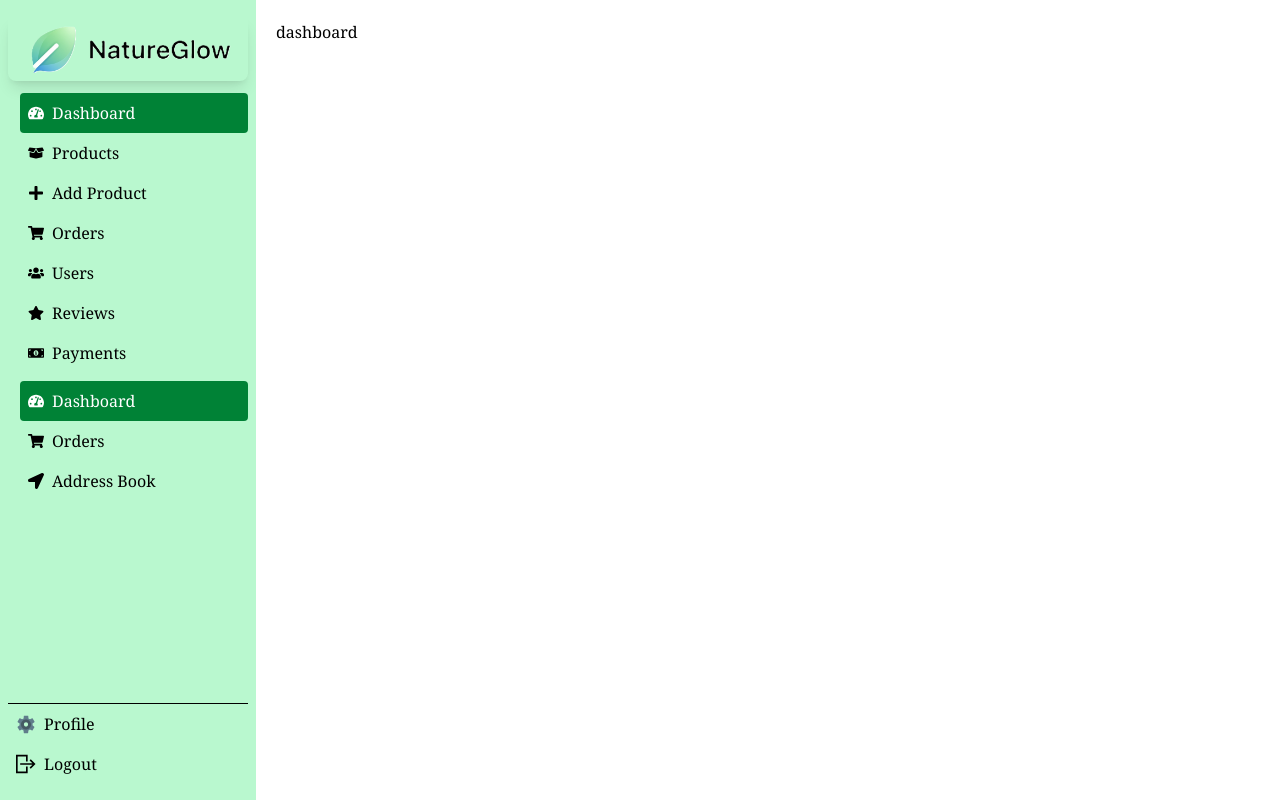
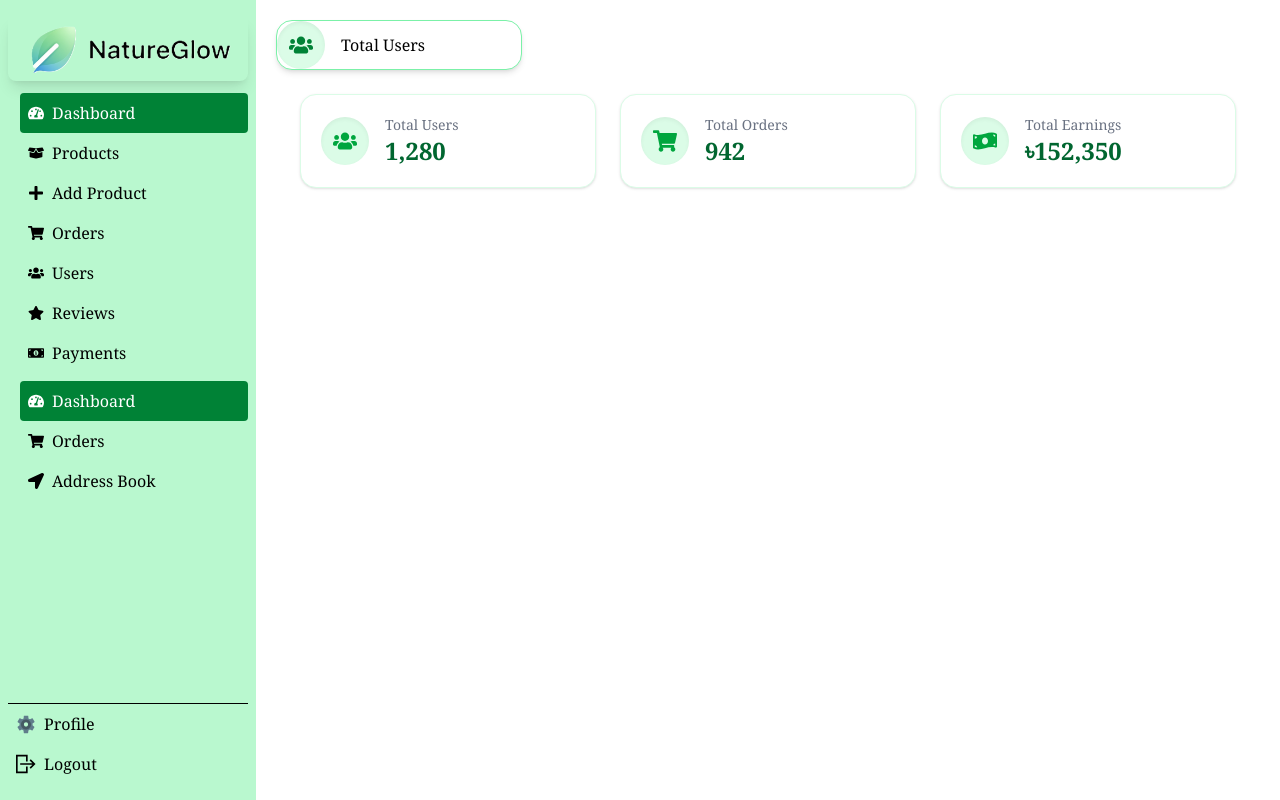
Before and after one commit to md-abu-naim/NatureGlow, a React (Vite) app: page /dashboard/admin-dashboard in a window 1280 px wide. Built offline with nearby package versions, Linux system fonts and the light colour scheme; no server answers.

Commit message:
admin dasboard page design start

```diff
--- a/src/Pages/Dashboard/AdminBar/AdminDashboard.jsx
+++ b/src/Pages/Dashboard/AdminBar/AdminDashboard.jsx
@@ -1,8 +1,54 @@
+
+import { FaUsers, FaShoppingCart, FaMoneyBillWave } from "react-icons/fa";
 
 const AdminDashboard = () => {
     return (
         <div>
-            dashboard
+            <section className="grid grid-cols-1 md:grid-cols-3 lg:grid-cols-4">
+                <div className="bg-white border border-green-300 rounded-2xl shadow-md hover:shadow-lg flex items-center gap-4 transition-all">
+                    <div className="bg-green-100 text-green-700 p-3 rounded-full shadow-inner">
+                        <FaUsers className="text-2xl" />
+                    </div>
+                    <div>
+                        <p>Total Users</p>
+                    </div>
+                </div>
+            </section>
+
+            <div className="grid grid-cols-2 sm:grid-cols-2 lg:grid-cols-3 gap-6 p-6">
+                {/* Total Users */}
+                <div className="bg-white border border-green-100 rounded-2xl shadow-sm hover:shadow-md transition-all p-5 flex items-center gap-4">
+                    <div className="bg-green-100 text-green-600 p-3 rounded-full shadow-inner">
+                        <FaUsers className="text-2xl" />
+                    </div>
+                    <div>
+                        <p className="text-sm text-gray-500 font-medium">Total Users</p>
+                        <h3 className="text-2xl font-semibold text-green-800">1,280</h3>
+                    </div>
+                </div>
+
+                {/* Total Orders */}
+                <div className="bg-white border border-green-100 rounded-2xl shadow-sm hover:shadow-md transition-all p-5 flex items-center gap-4">
+                    <div className="bg-green-100 text-green-600 p-3 rounded-full shadow-inner">
+                        <FaShoppingCart className="text-2xl" />
+                    </div>
+                    <div>
+                        <p className="text-sm text-gray-500 font-medium">Total Orders</p>
+                        <h3 className="text-2xl font-semibold text-green-800">942</h3>
+                    </div>
+                </div>
+
+                {/* Total Earnings */}
+                <div className="bg-white border border-green-100 rounded-2xl shadow-sm hover:shadow-md transition-all p-5 flex items-center gap-4">
+                    <div className="bg-green-100 text-green-600 p-3 rounded-full shadow-inner">
+                        <FaMoneyBillWave className="text-2xl" />
+                    </div>
+                    <div>
+                        <p className="text-sm text-gray-500 font-medium">Total Earnings</p>
+                        <h3 className="text-2xl font-semibold text-green-800">৳152,350</h3>
+                    </div>
+                </div>
+            </div>
         </div>
     );
 };
```
